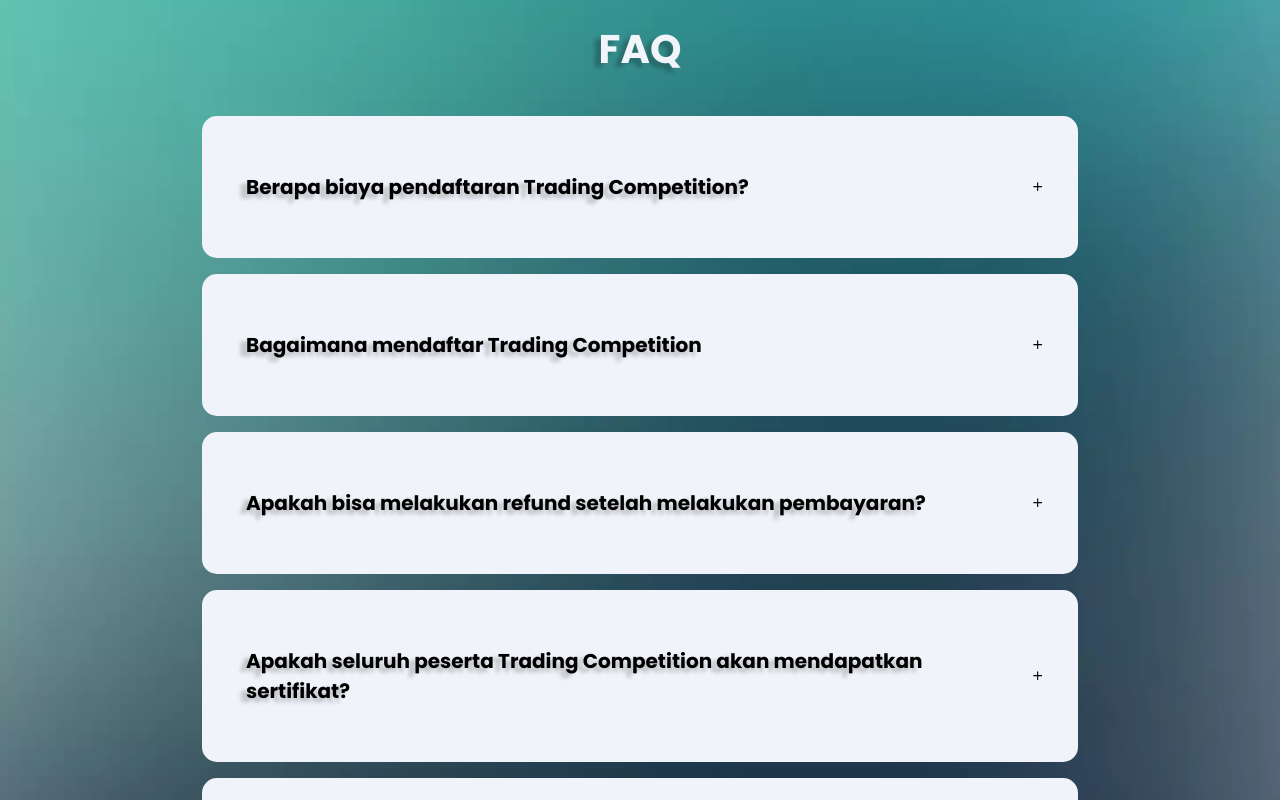
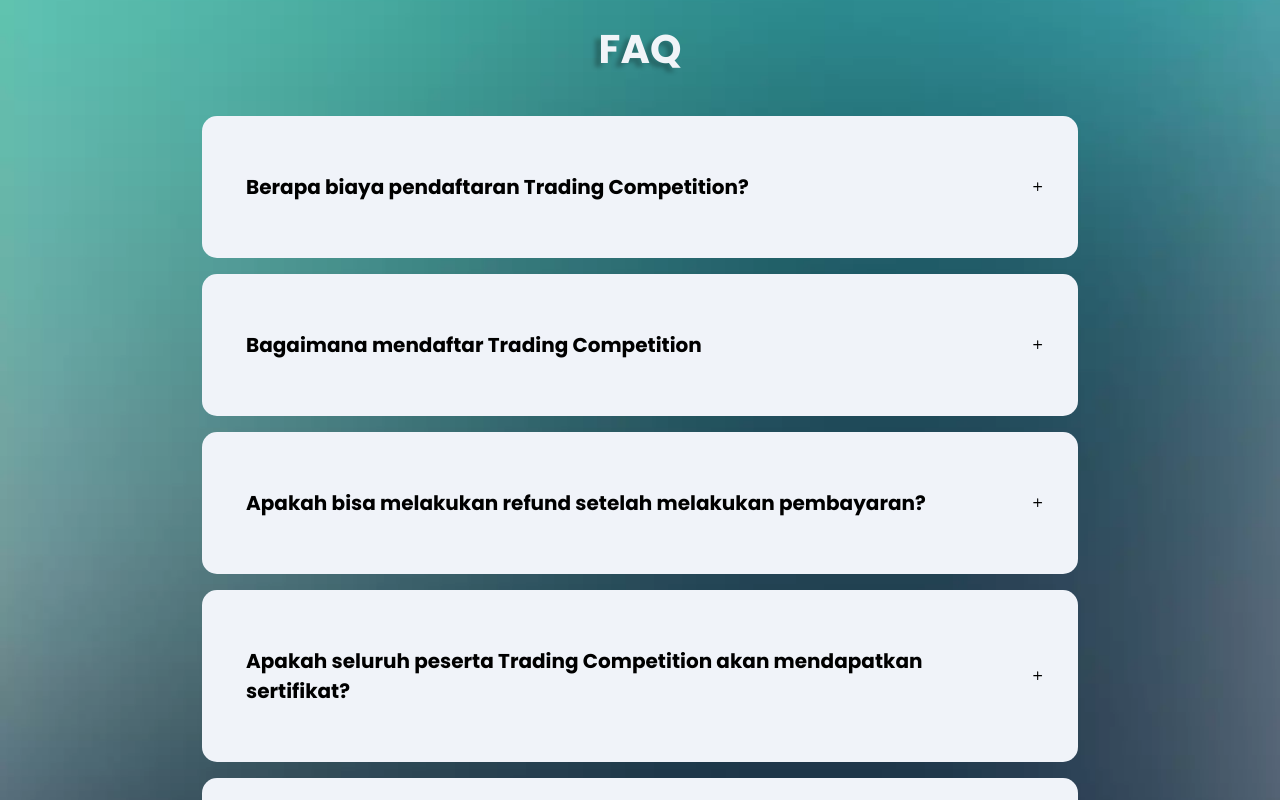
Before and after one commit to chintyaw/infest-2021, a React (Create React App) app: page / in a window 1280 px wide. Shown: the part 3000-3800 px from the top of the page. Built offline with nearby package versions, Linux system fonts and the light colour scheme.

Commit message:
fix shadow

```diff
--- a/src/components/FaqExpand.js
+++ b/src/components/FaqExpand.js
@@ -7,7 +7,7 @@ const Question = ({ title, info }) => {
   return (
     <article className={expanded? 'questionOpened':'question'}>
       <header>
-        <h1 onClick={() => setExpanded(!expanded)} className='question-title'>
+        <h1 style={{ textShadow: "none"}} onClick={() => setExpanded(!expanded)} className='question-title'>
           {title}
         </h1>
         <button className={expanded? 'btnOpened':'btn'} onClick={() => setExpanded(!expanded)}>
```
